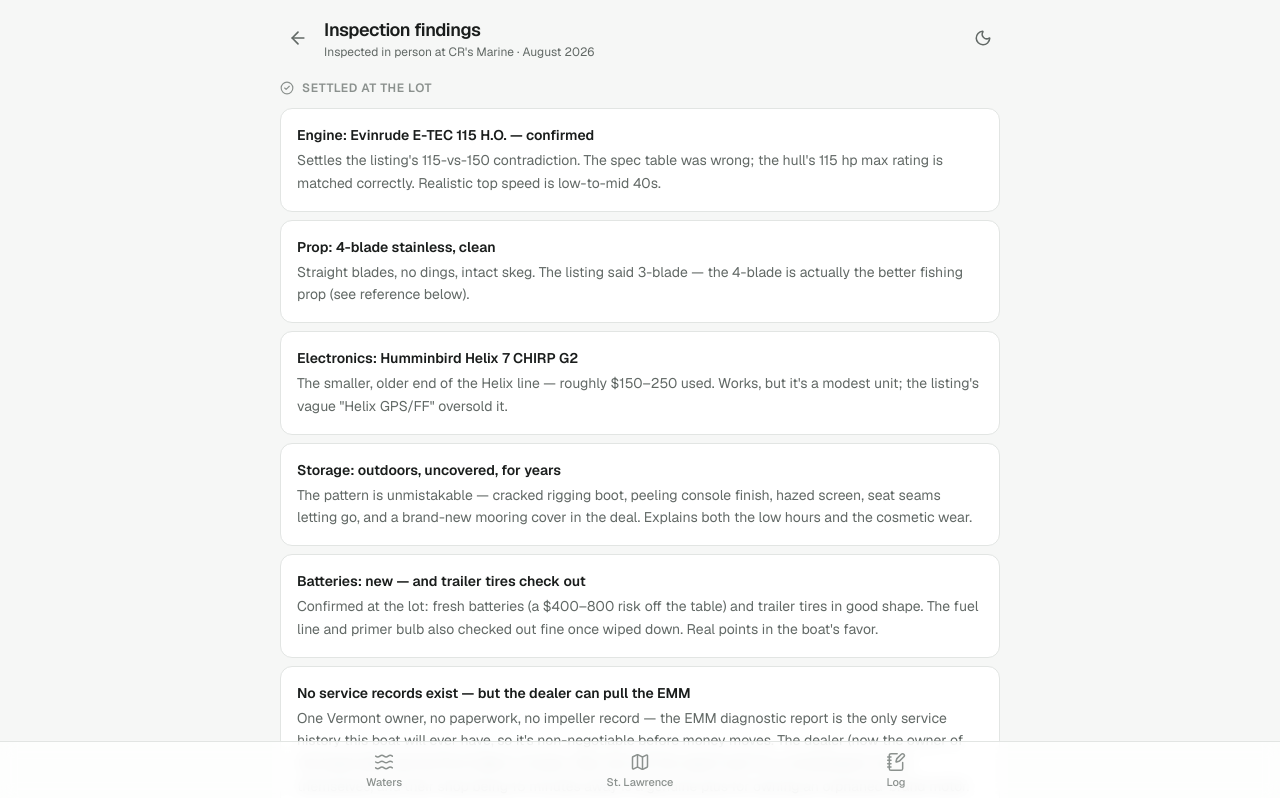
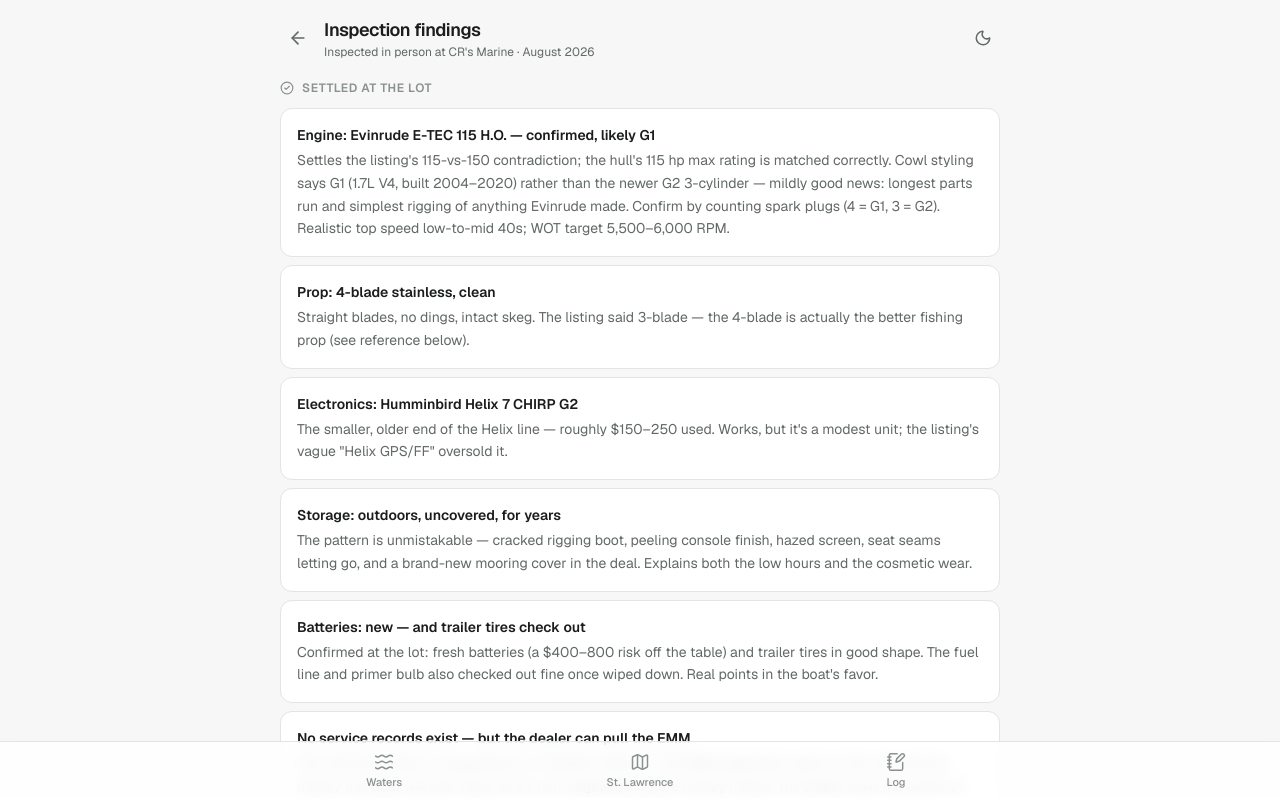
Before and after one commit to eigenvectr/fih, a Next.js app: page /boat-report/findings in a window 1280 px wide. Shown: the top 798 px of the page. Built offline with nearby package versions, Linux system fonts and the light colour scheme.

Commit message:
Note likely G1 identification for the E-TEC 115 H.O.
Adds the G1-vs-G2 distinction, why G1 is favorable for parts and
service, and the spark-plug count check to confirm.

```diff
--- a/src/app/boat-report/findings/page.tsx
+++ b/src/app/boat-report/findings/page.tsx
@@ -13,9 +13,9 @@
 
 const CONFIRMED: { label: string; detail: string }[] = [
   {
-    label: "Engine: Evinrude E-TEC 115 H.O. — confirmed",
+    label: "Engine: Evinrude E-TEC 115 H.O. — confirmed, likely G1",
     detail:
-      "Settles the listing's 115-vs-150 contradiction. The spec table was wrong; the hull's 115 hp max rating is matched correctly. Realistic top speed is low-to-mid 40s.",
+      "Settles the listing's 115-vs-150 contradiction; the hull's 115 hp max rating is matched correctly. Cowl styling says G1 (1.7L V4, built 2004–2020) rather than the newer G2 3-cylinder — mildly good news: longest parts run and simplest rigging of anything Evinrude made. Confirm by counting spark plugs (4 = G1, 3 = G2). Realistic top speed low-to-mid 40s; WOT target 5,500–6,000 RPM.",
   },
   {
     label: "Prop: 4-blade stainless, clean",
```
